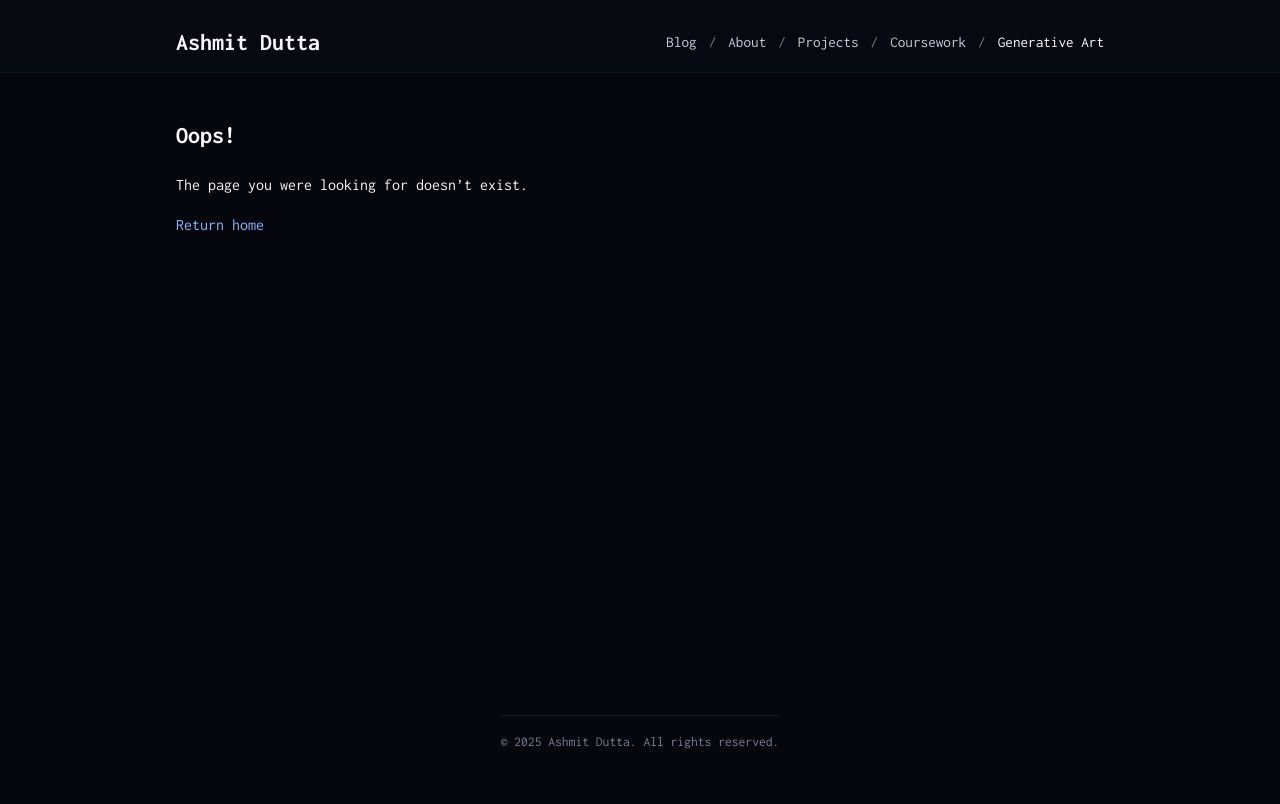
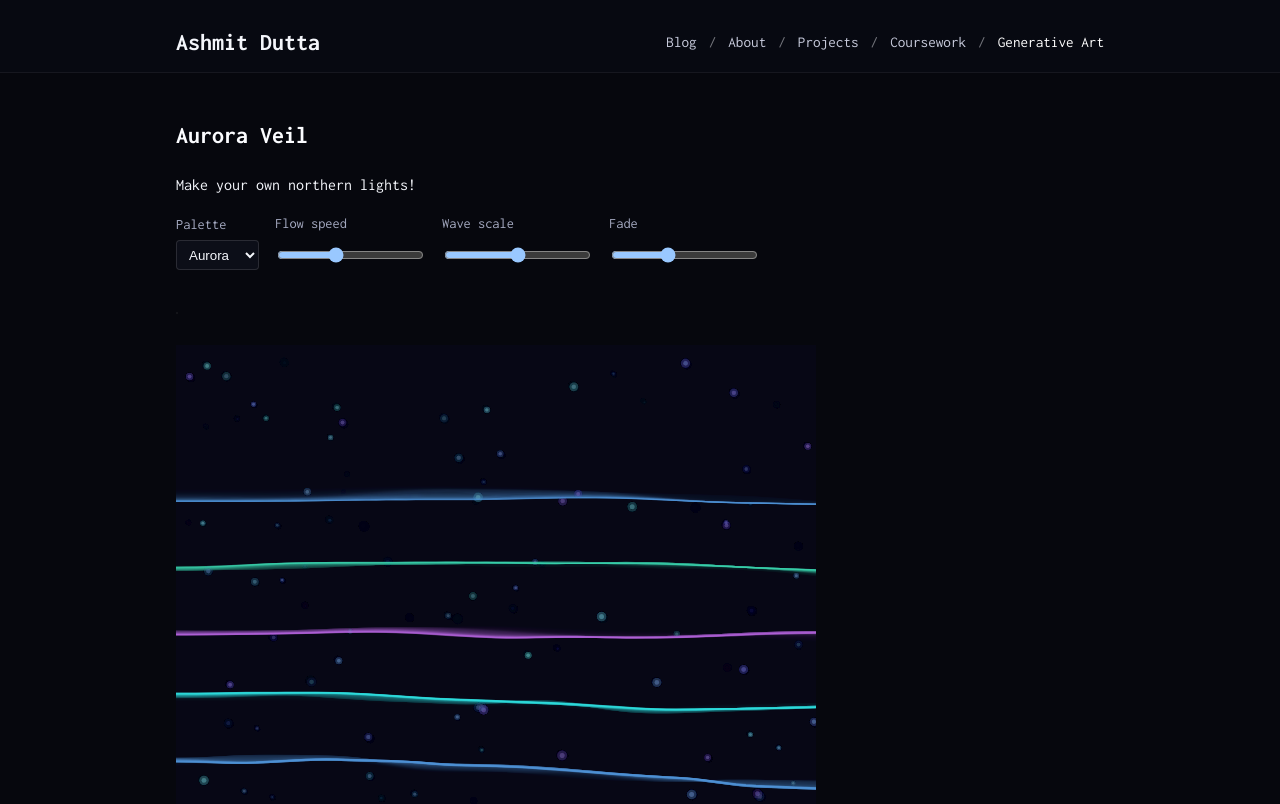
Before and after one commit to aedutta/aedutta.github.io, a React (Vite) app: page /animations/aurora-veil in a window 1280 px wide. Shown: the top 804 px of the page. Built offline with nearby package versions, Linux system fonts and the light colour scheme.

Commit message:
updated project

```diff
--- a/src/pages/AnimationsPage.jsx
+++ b/src/pages/AnimationsPage.jsx
@@ -9,6 +9,7 @@ const animations = [
   { path: 'ising', label: 'Ising Model' },
   { path: 'flow-field', label: 'Flow Field (Perlin Noise)' },
   { path: 'cardioid', label: 'Cardioid Caustics' },
+  { path: 'aurora-veil', label: 'Aurora Veil' },
 ];
 
 const AnimationsPage = () => (
--- /dev/null
+++ b/src/pages/animations/AuroraVeil.jsx
@@ -0,0 +1,79 @@
+import { useState } from 'react';
+import P5Canvas from '../../components/P5Canvas.jsx';
+import auroraVeilSketch from '../../sketches/auroraVeil.js';
+import './animations.css';
+
+const paletteOptions = ['Aurora', 'Twilight', 'Lagoon', 'Ember'];
+
+const AuroraVeil = () => {
+  const [palette, setPalette] = useState('Aurora');
+  const [flowSpeed, setFlowSpeed] = useState(0.018);
+  const [waveScale, setWaveScale] = useState(140);
+  const [fade, setFade] = useState(18);
+
+  return (
+    <section>
+      <h2>Aurora Veil</h2>
+      <p>
+        Make your own northern lights!
+      </p>
+
+      <div className="animations-controls">
+        <label>
+          Palette
+          <select value={palette} onChange={(event) => setPalette(event.target.value)}>
+            {paletteOptions.map((option) => (
+              <option key={option} value={option}>
+                {option}
+              </option>
+            ))}
+          </select>
+        </label>
+
+        <label>
+          Flow speed
+          <input
+            type="range"
+            min="5"
+            max="40"
+            step="1"
+            value={Math.round(flowSpeed * 1000)}
+            onChange={(event) => setFlowSpeed(Number(event.target.value) / 1000)}
+          />
+        </label>
+
+        <label>
+          Wave scale
+          <input
+            type="range"
+            min="60"
+            max="220"
+            step="5"
+            value={waveScale}
+            onChange={(event) => setWaveScale(Number(event.target.value))}
+          />
+        </label>
+
+        <label>
+          Fade
+          <input
+            type="range"
+            min="6"
+            max="40"
+            step="1"
+            value={fade}
+            onChange={(event) => setFade(Number(event.target.value))}
+          />
+        </label>
+      </div>
+
+      <P5Canvas
+        sketch={auroraVeilSketch}
+        settings={{ palette, flowSpeed, waveScale, fade }}
+        className="sketch"
+      />
+    </section>
+  );
+};
+
+export default AuroraVeil;
--- a/src/pages/animations/routes.jsx
+++ b/src/pages/animations/routes.jsx
@@ -7,6 +7,7 @@ import DoublePendulum from './DoublePendulum.jsx';
 import FlowField from './FlowField.jsx';
 import GameOfLife from './GameOfLife.jsx';
 import Ising from './Ising.jsx';
+import AuroraVeil from './AuroraVeil.jsx';
 
 const routes = [
   { path: 'bertrand', element: <Bertrand /> },
@@ -17,6 +18,7 @@ const routes = [
   { path: 'flow-field', element: <FlowField /> },
   { path: 'game-of-life', element: <GameOfLife /> },
   { path: 'ising', element: <Ising /> },
+  { path: 'aurora-veil', element: <AuroraVeil /> },
 ];
 
 const animationRouteElements = routes.map(({ path, element }) => (
--- /dev/null
+++ b/src/sketches/auroraVeil.js
@@ -0,0 +1,112 @@
+const palettes = {
+  Aurora: [
+    { h: 180, s: 80, l: 55 },
+    { h: 210, s: 70, l: 60 },
+    { h: 165, s: 70, l: 55 },
+    { h: 280, s: 70, l: 65 },
+  ],
+  Twilight: [
+    { h: 250, s: 70, l: 55 },
+    { h: 290, s: 65, l: 60 },
+    { h: 330, s: 80, l: 55 },
+    { h: 20, s: 80, l: 60 },
+  ],
+  Lagoon: [
+    { h: 200, s: 65, l: 50 },
+    { h: 165, s: 70, l: 52 },
+    { h: 145, s: 65, l: 55 },
+    { h: 120, s: 70, l: 58 },
+  ],
+  Ember: [
+    { h: 30, s: 85, l: 60 },
+    { h: 15, s: 90, l: 55 },
+    { h: 0, s: 85, l: 50 },
+    { h: 45, s: 80, l: 62 },
+  ],
+};
+
+const auroraVeilSketch = (p, settingsRef) => {
+  let t = 0;
+  const glowParticles = [];
+
+  const getSettings = () => ({
+    palette: settingsRef?.current?.palette ?? 'Aurora',
+    flowSpeed: settingsRef?.current?.flowSpeed ?? 0.015,
+    waveScale: settingsRef?.current?.waveScale ?? 140,
+    fade: settingsRef?.current?.fade ?? 16,
+  });
+
+  const createColor = ({ h, s, l }, alpha = 1) => p.color(h, s, l, alpha);
+
+  p.setup = () => {
+    p.createCanvas(640, 640);
+    p.colorMode(p.HSL, 360, 100, 100, 1);
+    p.background(228, 36, 6);
+
+    for (let i = 0; i < 140; i += 1) {
+      glowParticles.push({
+        x: p.random(p.width),
+        y: p.random(p.height),
+        radius: p.random(1.2, 2.6),
+        drift: p.random(0.3, 0.9),
+        hue: p.random(180, 260),
+      });
+    }
+  };
+
+  const drawGlow = (fade) => {
+    p.noStroke();
+    p.fill(228, 36, 6, fade / 255);
+    p.rect(0, 0, p.width, p.height);
+
+    glowParticles.forEach((particle, index) => {
+      const wobble = Math.sin(t * 0.8 + index * 0.5) * particle.drift;
+      const flicker = 0.5 + 0.5 * Math.sin(t * 1.1 + index);
+
+      p.fill(particle.hue, 70, 65, 0.04 * flicker);
+      p.circle(particle.x + wobble, particle.y + wobble, particle.radius * 4);
+      p.fill(particle.hue, 60, 70, 0.07 * flicker);
+      p.circle(particle.x + wobble, particle.y + wobble, particle.radius * 2);
+    });
+  };
+
+  const drawRibbon = (layerIndex, palette, waveScale) => {
+    const layerFraction = layerIndex / (palette.length + 2);
+    const yBase = p.lerp(p.height * 0.2, p.height * 0.85, layerFraction + 0.08);
+    const amplitude = waveScale * p.lerp(0.65, 1.15, layerFraction);
+    const frequency = p.lerp(0.0009, 0.0018, layerFraction);
+    const ribbonHue = palette[layerIndex % palette.length];
+
+    p.beginShape();
+    for (let x = -40; x <= p.width + 40; x += 10) {
+      const noiseSeed = p.noise(x * frequency, layerIndex * 0.15, t * 0.4 + layerIndex * 0.25);
+      const offset = (noiseSeed - 0.5) * amplitude;
+      const y = yBase + offset;
+
+      const nextColor = palette[(layerIndex + 1) % palette.length];
+      const lerpAmount = p.constrain((x / p.width) + 0.5, 0, 1);
+      const blend = p.lerpColor(createColor(ribbonHue, 0.85), createColor(nextColor, 0.55), lerpAmount);
+
+      p.stroke(blend);
+      p.strokeWeight(p.lerp(1.1, 2.4, layerFraction));
+      p.noFill();
+      p.vertex(x, y);
+    }
+    p.endShape();
+  };
+
+  p.draw = () => {
+    const { palette: paletteName, flowSpeed, waveScale, fade } = getSettings();
+    const palette = palettes[paletteName] ?? palettes.Aurora;
+
+    drawGlow(fade);
+
+    for (let i = 0; i < palette.length + 2; i += 1) {
+      drawRibbon(i, palette, waveScale);
+    }
+
+    t += flowSpeed;
+  };
+};
+
+export default auroraVeilSketch;
```
